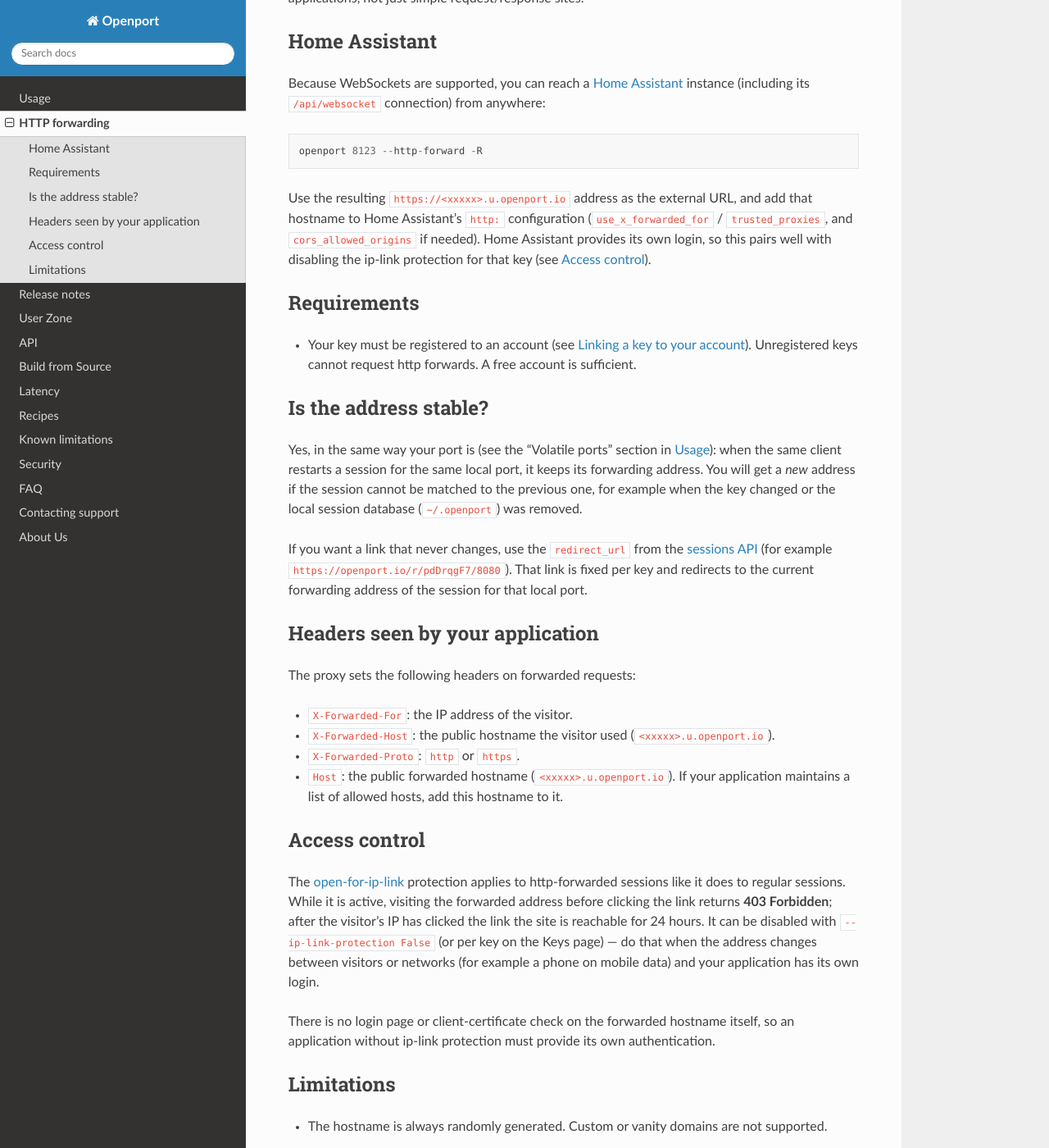
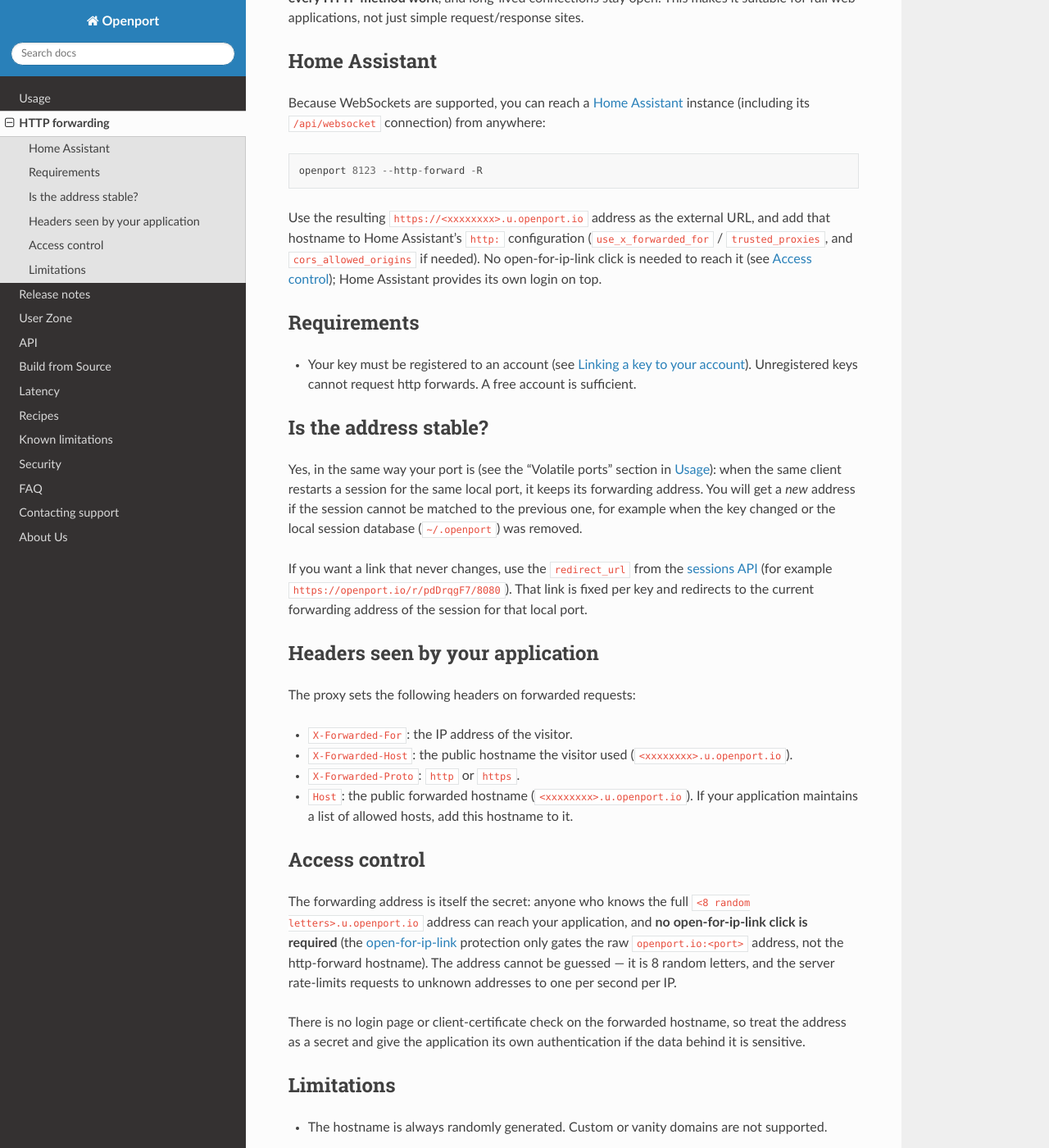
Before and after one commit to openportio/openport-docs, a Sphinx documentation site: the page built from docs/source/http_forwarding.rst, in a window 1280 px wide and 1400 px high, scrolled down 807 px. Shown: the whole window at 82% size. Built offline with Sphinx 7.4.7 and the Read the Docs theme 3.1.0, drawn with Linux system fonts in a browser that asks for light colours; some of the changed text lies outside the part shown.

Commit message:
docs: http forward address is a secret, no ip-link click needed
Reflect the final behaviour: the http-forward hostname is reachable by
anyone who knows it, without clicking the open-for-ip link (that only
ever gated the raw openport.io:<port> address). The address is now 8
random letters and the server rate-limits guesses at unknown addresses
to 1/s per IP, so it cannot be enumerated. Update the Home Assistant
note accordingly (no need to disable ip-link).

🤖 Generated with [Claude Code](https://claude.com/claude-code)

```diff
--- a/docs/source/http_forwarding.rst
+++ b/docs/source/http_forwarding.rst
@@ -17,11 +17,12 @@ regular TCP port, your session gets its own hostname:
 
     $ openport 8080 --http-forward
     ...
-    You are now connected. Your local port 8080 is now available on http://axkwj.u.openport.io
+    You are now connected. Your local port 8080 is now available on http://axkwjptb.u.openport.io
 
-The hostname has the form ``<5 random letters>.u.<server>``, for example
-``axkwj.u.openport.io`` or ``axkwj.u.spr.openport.io``, depending on which
-server your session lands on.
+The hostname has the form ``<8 random letters>.u.<server>``, for example
+``axkwjptb.u.openport.io`` or ``axkwjptb.u.spr.openport.io``, depending on which
+server your session lands on. The random part is a secret, so the address
+cannot be guessed.
 
 Requests to this hostname are accepted on the standard ports:
 
@@ -47,11 +48,11 @@ Because WebSockets are supported, you can reach a `Home Assistant
 
     openport 8123 --http-forward -R
 
-Use the resulting ``https://<xxxxx>.u.openport.io`` address as the external
+Use the resulting ``https://<xxxxxxxx>.u.openport.io`` address as the external
 URL, and add that hostname to Home Assistant's ``http:`` configuration
 (``use_x_forwarded_for`` / ``trusted_proxies``, and ``cors_allowed_origins``
-if needed). Home Assistant provides its own login, so this pairs well with
-disabling the ip-link protection for that key (see `Access control`_).
+if needed). No open-for-ip-link click is needed to reach it (see `Access
+control`_); Home Assistant provides its own login on top.
 
 Requirements
 ------------
@@ -82,26 +83,25 @@ The proxy sets the following headers on forwarded requests:
 
 - ``X-Forwarded-For``: the IP address of the visitor.
 - ``X-Forwarded-Host``: the public hostname the visitor used
-  (``<xxxxx>.u.openport.io``).
+  (``<xxxxxxxx>.u.openport.io``).
 - ``X-Forwarded-Proto``: ``http`` or ``https``.
-- ``Host``: the public forwarded hostname (``<xxxxx>.u.openport.io``). If your
+- ``Host``: the public forwarded hostname (``<xxxxxxxx>.u.openport.io``). If your
   application maintains a list of allowed hosts, add this hostname to it.
 
 Access control
 --------------
 
-The :ref:`open-for-ip-link <open-for-ip-link>` protection applies to
-http-forwarded sessions like it does to regular sessions. While it is active,
-visiting the forwarded address before clicking the link returns **403
-Forbidden**; after the visitor's IP has clicked the link the site is reachable
-for 24 hours. It can be disabled with ``--ip-link-protection False`` (or per
-key on the Keys page) — do that when the address changes between visitors or
-networks (for example a phone on mobile data) and your application has its own
-login.
+The forwarding address is itself the secret: anyone who knows the full
+``<8 random letters>.u.openport.io`` address can reach your application, and
+**no open-for-ip-link click is required** (the :ref:`open-for-ip-link
+<open-for-ip-link>` protection only gates the raw ``openport.io:<port>``
+address, not the http-forward hostname). The address cannot be guessed — it is
+8 random letters, and the server rate-limits requests to unknown addresses to
+one per second per IP.
 
-There is no login page or client-certificate check on the forwarded hostname
-itself, so an application without ip-link protection must provide its own
-authentication.
+There is no login page or client-certificate check on the forwarded hostname,
+so treat the address as a secret and give the application its own
+authentication if the data behind it is sensitive.
 
 Limitations
 -----------
```
